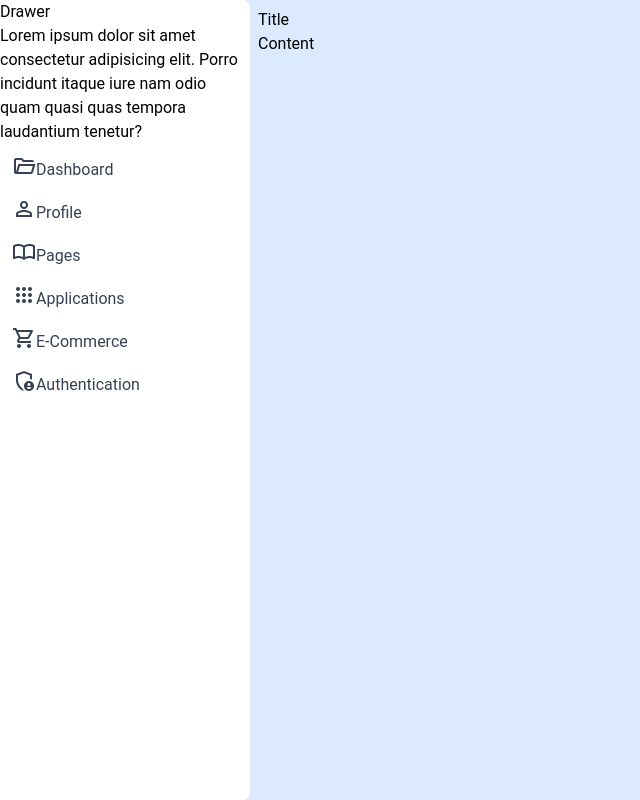
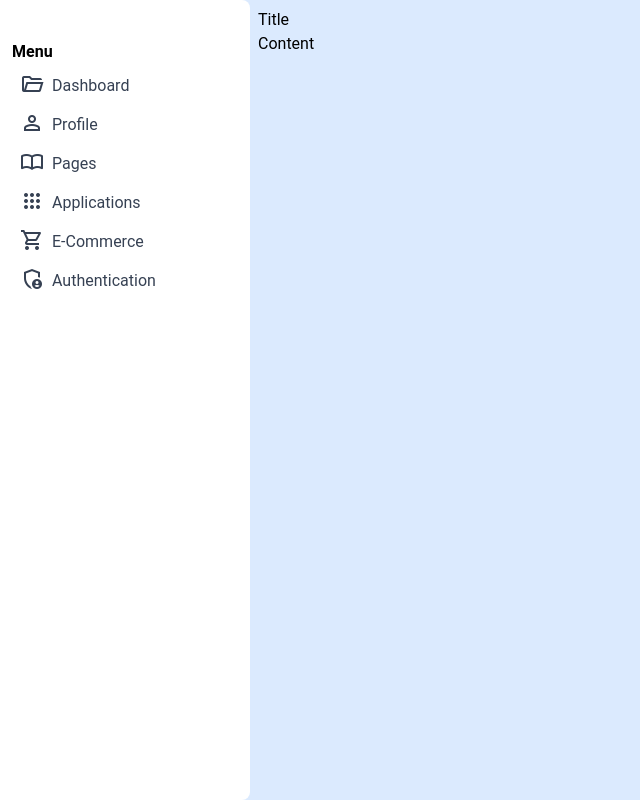
Before and after one commit to MihaGradisar/LoginApp, a Vue app: page / in a window 1280 px wide. Shown: the whole page, without its empty margins (0-640 px from the left). Built offline with nearby package versions, Linux system fonts and the light colour scheme.

Commit message:
App update

```diff
--- a/src/components/AppDrawer.vue
+++ b/src/components/AppDrawer.vue
@@ -1,7 +1,7 @@
 <script setup lang="ts">
 import { defineEmits } from 'vue';
 
-import AppDrawerButton from './AppDrawerButton.vue';
+import AppDrawerButton from './AppDrawerButton.vue'
 
 // Emits
 const emit = defineEmits<{
@@ -16,17 +16,16 @@ const emit = defineEmits<{
     <!-- Toggle Button -->
     <div
       @click="$emit('hideDrawer')"
-      class="absolute top-2 right-2 size-[30px] bg-blue-100 rounded-full flex items-center justify-center select-none cursor-pointer
+      class="absolute top-2 right-2 size-[30px] bg-none rounded-full flex items-center justify-center select-none cursor-pointer
       sm:opacity-0 sm:pointer-events-none
-      hover:bg-blue-200">
-      <span class="material-symbols-outlined text-blue-300">
+      hover:bg-gray-200">
+      <span class="material-symbols-outlined text-indigo-600">
         close <!-- Close icon -->
       </span>
     </div>
     <!-- Drawer content -->
     <div>
-      <h1>Drawer</h1>
-      <p>Lorem ipsum dolor sit amet consectetur adipisicing elit. Porro incidunt itaque iure nam odio quam quasi quas tempora laudantium tenetur?</p>
+      <h1 class="mx-3 pt-10 font-bold">Menu</h1>
 
       <!-- Drawer buttons -->
       <AppDrawerButton>
@@ -35,6 +34,9 @@ const emit = defineEmits<{
         </template>
         <template #name>
           <p>Dashboard</p>
+        </template>
+        <template #select>
+          <span class="material-symbols-outlined">chevron_right</span>
         </template>
       </AppDrawerButton>
 
@@ -45,6 +47,9 @@ const emit = defineEmits<{
         <template #name>
           <p>Profile</p>
         </template>
+        <template #select>
+          <span class="material-symbols-outlined">chevron_right</span>
+        </template>
       </AppDrawerButton>
 
       <AppDrawerButton>
@@ -53,6 +58,9 @@ const emit = defineEmits<{
         </template>
         <template #name>
           <p>Pages</p>
+        </template>
+        <template #select>
+          <span class="material-symbols-outlined">chevron_right</span>
         </template>
       </AppDrawerButton>
 
@@ -63,6 +71,9 @@ const emit = defineEmits<{
         <template #name>
           <p>Applications</p>
         </template>
+        <template #select>
+          <span class="material-symbols-outlined">chevron_right</span>
+        </template>
       </AppDrawerButton>
 
       <AppDrawerButton>
@@ -71,6 +82,9 @@ const emit = defineEmits<{
         </template>
         <template #name>
           <p>E-Commerce</p>
+        </template>
+        <template #select>
+          <span class="material-symbols-outlined">chevron_right</span>
         </template>
       </AppDrawerButton>
 
@@ -81,8 +95,10 @@ const emit = defineEmits<{
         <template #name>
           <p>Authentication</p>
         </template>
+        <template #select>
+          <span class="material-symbols-outlined">chevron_right</span>
+        </template>
       </AppDrawerButton>
-
     </div>
   </div>
 </template>
--- a/src/components/AppDrawerButton.vue
+++ b/src/components/AppDrawerButton.vue
@@ -1,10 +1,21 @@
+<script setup lang="ts">
+
+</script>
+
 <template>
-  <div class="group flex justify-start items-center h-[35px] my-2 mx-3 select-none cursor-pointer rounded-md hover:bg-gray-200">
-    <div class="text-gray-700 group-hover:text-indigo-600">
-      <slot name="icon"></slot>
+  <div class="group flex justify-between items-center h-[35px] my-1 mx-3 select-none cursor-pointer rounded-md hover:bg-gray-200">
+    <!-- Icon and Name Section (flex-row) -->
+    <div class="flex flex-row items-center">
+      <div class="text-gray-700 pt-1 px-2 group-hover:text-indigo-600">
+        <slot name="icon"></slot>
+      </div>
+      <div class="text-gray-700 group-hover:text-indigo-600">
+        <slot name="name"></slot>
+      </div>
     </div>
-    <div class="text-gray-700 group-hover:text-indigo-600">
-      <slot name="name"></slot>
+
+    <div class="pt-1 hidden group-hover:block text-gray-400">
+      <slot name="select"></slot>
     </div>
   </div>
 </template>
--- a/src/views/DashboardView.vue
+++ b/src/views/DashboardView.vue
@@ -6,25 +6,25 @@ const isOpen = ref(false);
 
 // Drawer toggle logic
 const drawerToggle = () => {
-  isOpen.value = !isOpen.value;
+  isOpen.value = !isOpen.value
 };
 </script>
 
 <template>
   <div class="w-screen h-screen bg-blue-100"> <!-- Background color -->
     <div class="relative">
-      <!-- Menu -->
+      <!-- Header menu -->
       <div class="flex items-center justify-between bg-orange-200 w-screen max-sm:h-[60px] pl-[10px] pr-[10px]">
         <div
           @click="drawerToggle"
-          :class="['h-[40px]', 'w-[40px]', 'bg-blue-900', 'cursor-pointer', 'sm:hidden', 'rounded-lg', 'flex', 'items-center', 'justify-center', 'hover:bg-blue-800']"
+          class="h-[40px] w-[40px] bg-blue-900 cursor-pointer sm:hidden rounded-lg flex items-center justify-center hover:bg-blue-800'"
         >
           <span class="material-symbols-outlined text-blue-300 text-[30px] select-none">
             menu <!-- Toggle button -->
           </span>
         </div>
         <div class="size-[40px] sm:hidden">
-          <img src="../assets/images/logo.svg" alt="">
+          <img src="../assets/images/logo.svg" alt="Logo">
         </div>
       </div>
 
```
